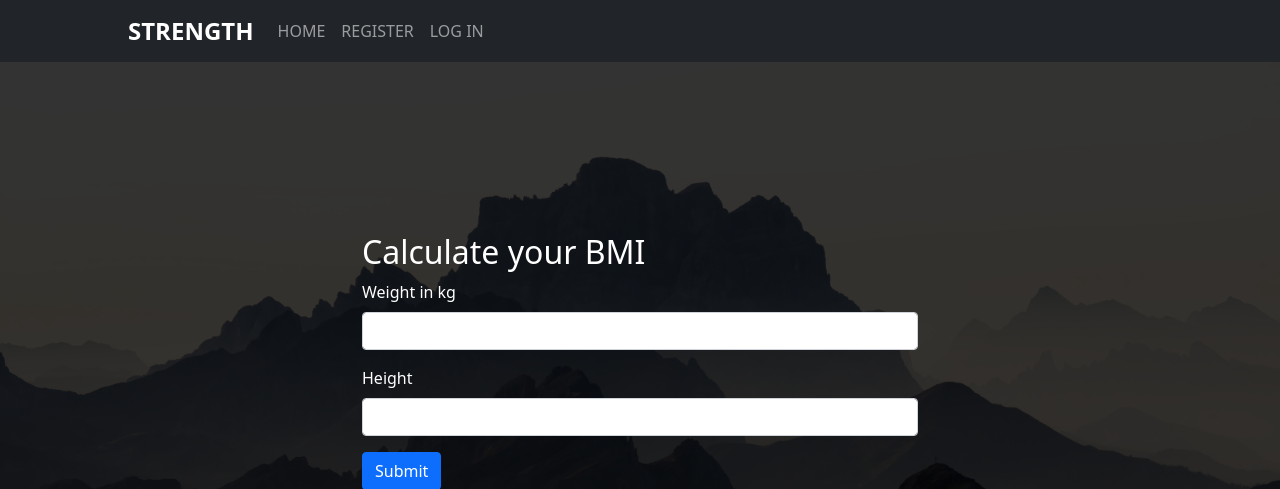
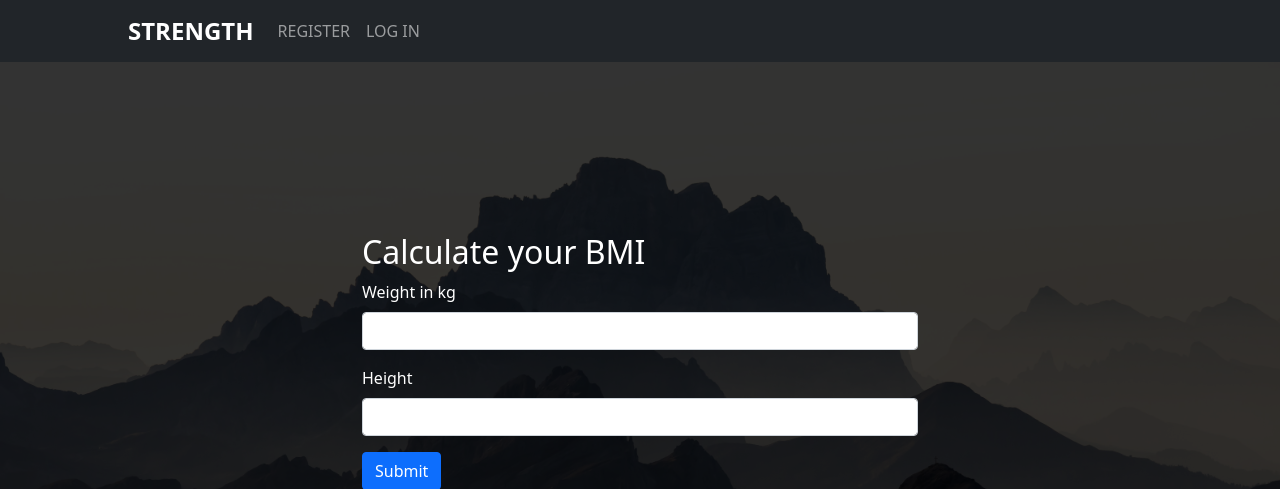
Before and after one commit to joanna-salek/fit-web-app, a Flask app: page /BMI in a window 1280 px wide. Shown: the top 489 px of the page. Run offline with Flask 2, Linux system fonts and the light colour scheme; parts of the project's set-up code (start-up, migrations or seed data) failed here and were passed over; some libraries are stand-ins or nearby versions.

Commit message:
final navabr change

```diff
--- a/app.py
+++ b/app.py
@@ -27,7 +27,7 @@ def db_connection():
 
 def user_check():
     # check if user is logged in
-    if session.get('logged_in'):
+    if 'user' in session:
         return True
     else:
         return False
@@ -35,8 +35,7 @@ def user_check():
 
 @app.route('/')
 def main():
-    home = True
-    return render_template("index1.html", user=user_check(), home=home)
+    return render_template("index1.html", user=user_check())
 
 @app.route('/register', methods=['POST', 'GET'])
 def register():
--- a/templates/layout2.html
+++ b/templates/layout2.html
@@ -30,12 +30,7 @@
                               </button>
                               <div class="collapse navbar-collapse" id="navbarToggleExternalContent">
                                 <ul class="navbar-nav me-auto mt-2 mt-lg-0">
-                                    {% if not home %}
-                                        <li class="nav-item active">
-                                            <a class="nav-link" href={{ url_for("main") }}>HOME</a>
-                                        </li>
-                                    {% endif %}
-                                    {% if user %}
+                                    {% if user == True %}
                                         <li class="nav-item">
                                             <a class="nav-link" href={{ url_for("auth.user") }}>YOUR PROFILE</a>
                                         </li>
```
